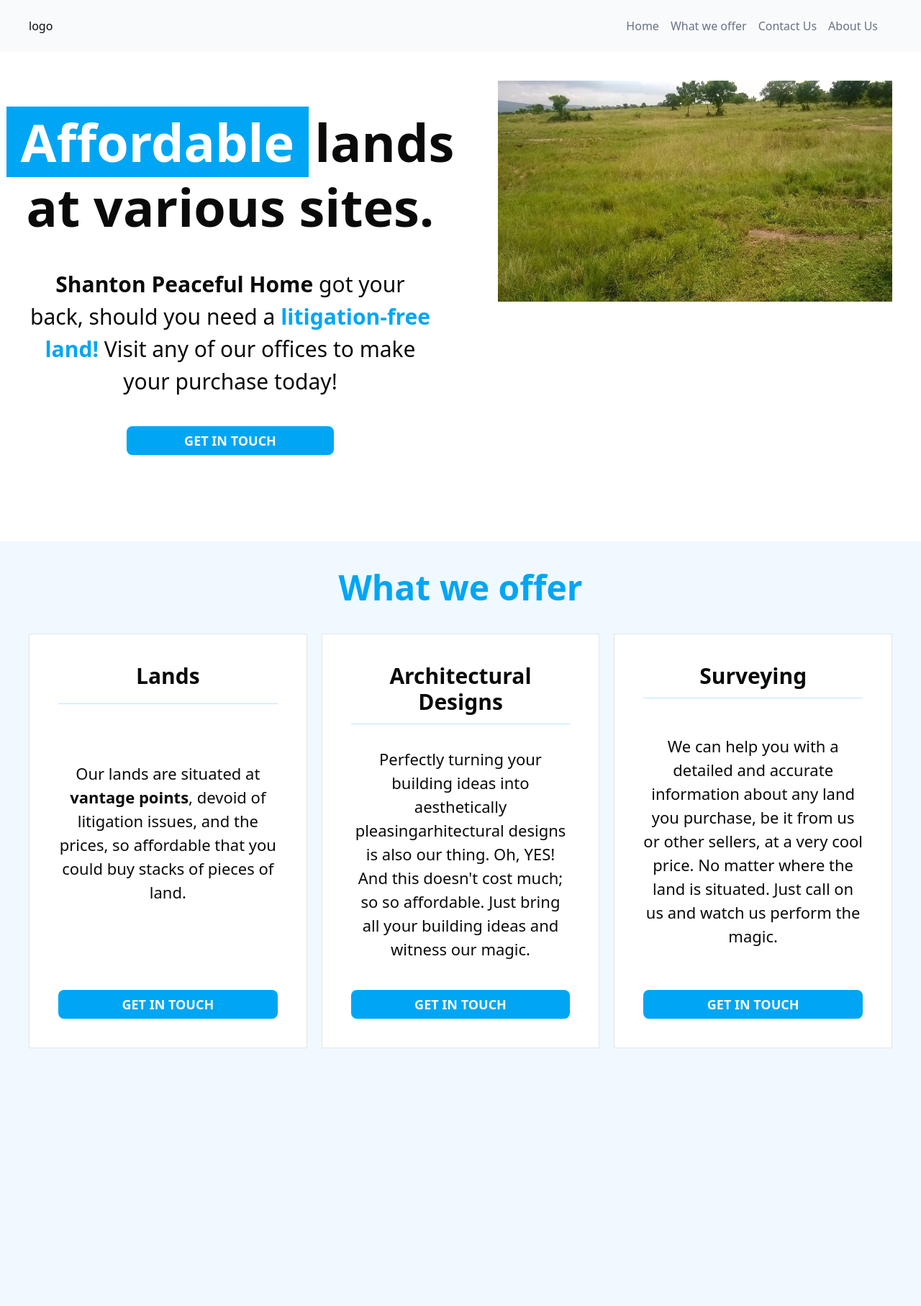
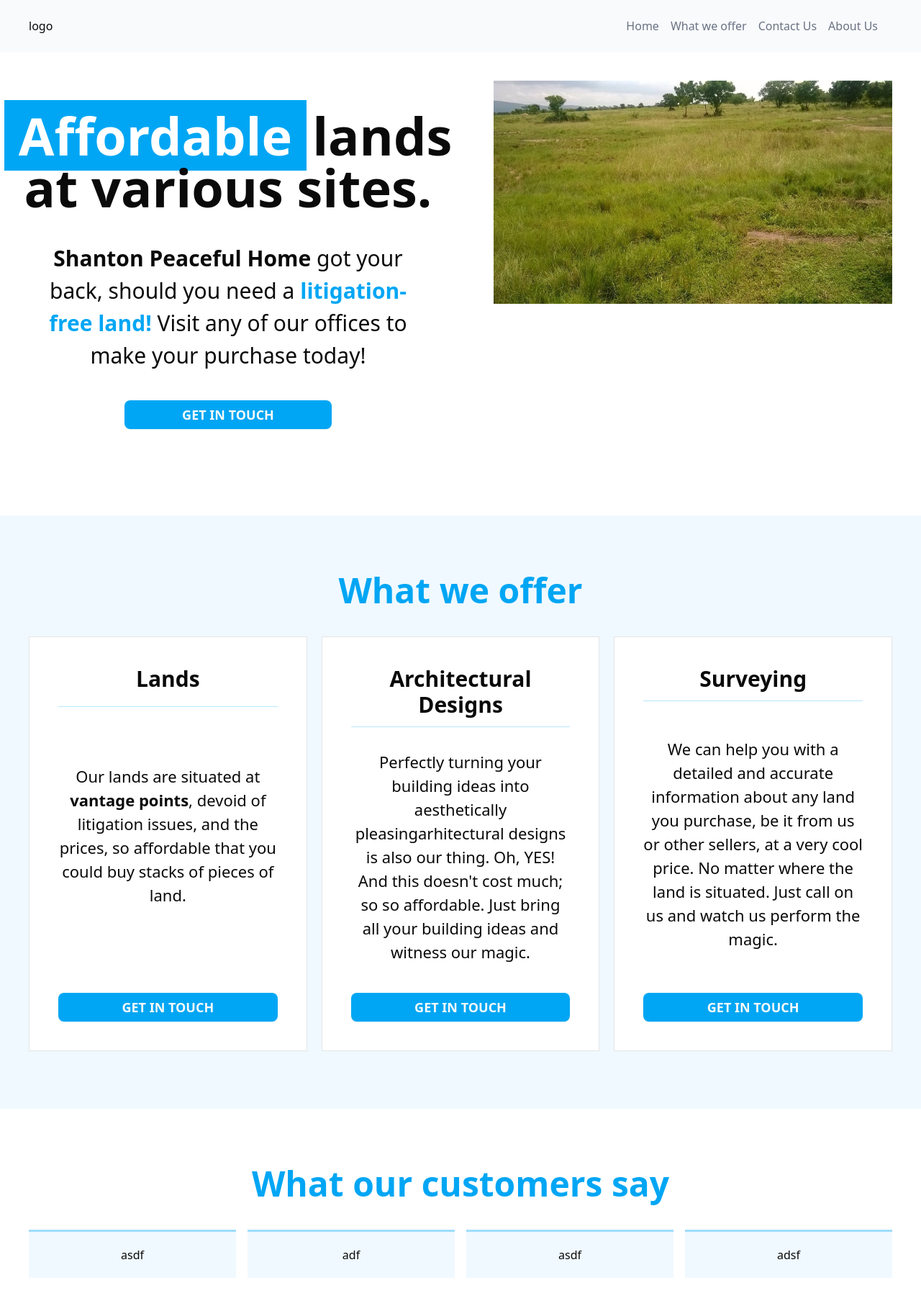
Before and after one commit to niiboye-laryea/affordable_landsites, a React (Vite) app: page / in a window 1280 px wide. Shown: the top 1814 px of the page at 72% size. Built offline with nearby package versions, Linux system fonts and the light colour scheme.

Commit message:
Create Testimonials section

```diff
--- a/src/components/Landing.jsx
+++ b/src/components/Landing.jsx
@@ -3,9 +3,9 @@
 var Landing = () => {
     return (<>
         <div className="h-auto w-full">
-            <div className="flex flex-col gap-3 md:flex-row justify-between py-10">
-                <div className="flex flex-col items-center text-center w-full md:w-1/2 lg:w-1/2 xl:w-1/2 p-10">
-                    <p className="w-fit font-bold !leading-tight text-grey-900 text-5xl md:text-6xl lg:text-7xl">
+            <div className="grid grid-cols-1 lg:grid-cols-1 xl:grid-cols-2 gap-3 text-center py-10">
+                <div className="flex flex-col items-center text-center w-full p-10">
+                    <p className="w-fit font-bold text-grey-900 text-5xl md:text-6xl lg:text-7xl">
                         <span className="bg-sky-500 text-white px-5 mr-2">Affordable</span>
                         lands at various sites.
                     </p>
--- a/src/components/OurServices.jsx
+++ b/src/components/OurServices.jsx
@@ -2,9 +2,9 @@
 
 const OurServices = () => {
     return (<>
-        <div className="bg-sky-50 text-center pt-10">
+        <div className="bg-sky-50 text-center pt-20">
             <p className="text-5xl font-bold text-sky-500">What we offer</p>
-            <div className="grid grid-rows-3 md:grid-cols-3 lg:grid-cols-3 xl:grid-cols-3 gap-5 px-10 pt-10">
+            <div className="grid grid-cols-1 md:grid-cols-3 lg:grid-cols-3 xl:grid-cols-3 gap-5 pt-10 pb-20 px-10">
                 <div className="flex flex-col justify-between border-1 p-10 bg-white">
                     <div>
                         <p className="text-3xl font-bold border-b-1 border-sky-200 pb-5">Lands</p>
--- /dev/null
+++ b/src/components/Testimonials copy.jsx
@@ -0,0 +1,67 @@
+
+import { ChevronsLeft, ChevronsRight, LucideArrowBigRight } from 'lucide-react';
+import React, { useState } from 'react';
+
+const Testimonials = () => {
+  const testimonials = [
+    `Lorem ipsum dolor sit amet consectetur adipisicing elit. Iste
+    magnam repudiandae neque repellat quasi officiis exercitationem ipsa fugit,
+    corporis sequi veritatis inventore dolore, aliquam ipsum porro quas
+    consequatur totam nihil.`,
+    `Lorem ipsum dolor sit, amet consectetur adipisicing elit. Est ducimus voluptatem
+    vitae quia esse ut iste laudantium nisi laboriosam unde atque quisquam eveniet,
+    accusantium culpa voluptate, fugiat facilis illum. Suscipit?`,
+    `Lorem ipsum dolor sit amet, consectetur adipisicing elit. Aut quis aspernatur ex
+    delectus incidunt ea commodi culpa quos, corporis temporibus non inventore minus
+    libero hic consequatur perspiciatis tempora architecto itaque!`,
+    // Add more testimonials if needed
+  ];
+
+  const [currentIndex, setCurrentIndex] = useState(0);
+
+  const nextSlide = () => {
+    setCurrentIndex((prevIndex) =>
+      prevIndex === testimonials.length - 1 ? 0 : prevIndex + 1
+    );
+  };
+
+  const prevSlide = () => {
+    setCurrentIndex((prevIndex) =>
+      prevIndex === 0 ? testimonials.length - 1 : prevIndex - 1
+    );
+  };
+
+  return (
+    <div className="w-full pt-10 px-10">
+      <p className="font-bold text-5xl text-wrap text-sky-500 text-center mb-8">What customers say</p>
+      <div className="relative w-fit border-2 px-20">
+        <button
+          onClick={prevSlide}
+          className="absolute left-0 p-2 transform -translate-y-1/2 top-1/2 z-10 bg-white bg-opacity-75 hover:bg-opacity-100"
+        >
+          <span><ChevronsLeft color="#00a6f4" /></span>
+        </button>
+        <div className="overflow-hidden">
+          <div
+            className="flex transition-transform duration-500"
+            style={{ transform: `translateX(-${currentIndex * 100}%)` }}
+          >
+            {testimonials.map((testimonial, index) => (
+              <div key={index} className="flex-shrink-0 w-full text-center px-4 py-4 transition-opacity duration-500">
+                {testimonial}
+              </div>
+            ))}
+          </div>
+        </div>
+        <button
+          onClick={nextSlide}
+          className="absolute right-0 p-2 transform -translate-y-1/2 top-1/2 z-10 bg-white bg-opacity-75 hover:bg-opacity-100"
+        >
+          <span><ChevronsRight color="#00a6f4" /></span>
+        </button>
+      </div>
+    </div>
+  );
+};
+
+export default Testimonials;
--- a/src/components/Testimonials.jsx
+++ b/src/components/Testimonials.jsx
@@ -1,7 +1,15 @@
 const Testimonials = () => {
     return (<>
-
+        <div className="w-full pt-20 px-10 text-center">
+            <p className="font-bold text-5xl text-sky-500 mb-10">What our customers say</p>
+            <div className="grid grid-cols-1 md:grid-cols-2 lg:grid-cols-2 xl:grid-cols-4 gap-4 pb-20">
+                <div className="testimonies">asdf</div>
+                <div className="testimonies">adf</div>
+                <div className="testimonies">asdf</div>
+                <div className="testimonies">adsf</div>
+            </div>
+        </div>
     </>)
 }
 
-export default Testimonials
+export default Testimonials;
--- a/src/index.css
+++ b/src/index.css
@@ -137,3 +137,10 @@
   text-underline-offset: 8px;
   text-decoration-color: lightblue;
 }
+
+.testimonies {
+  background-color: #f0f9ff;
+  border-top: 3px solid #00a7f456;
+  padding-top: 20px;
+  padding-bottom: 20px;
+}
```
